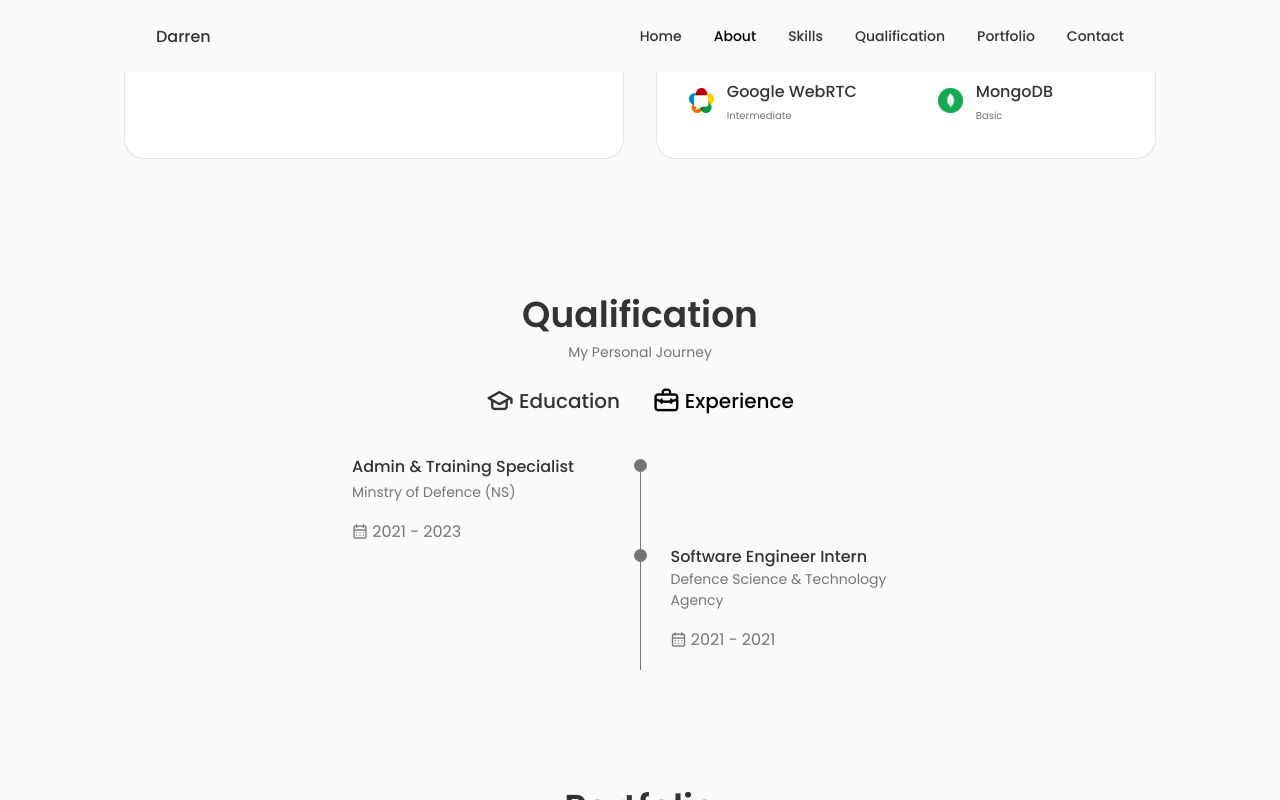
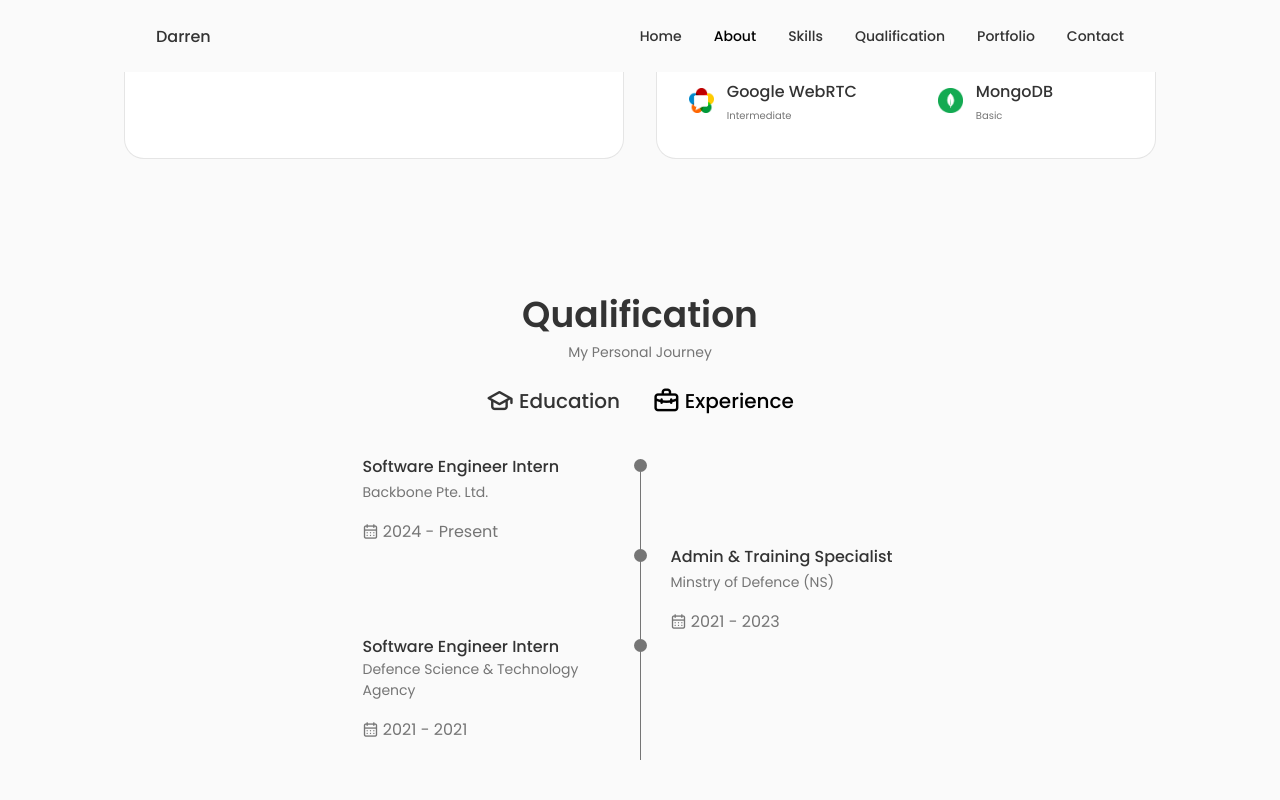
Before and after one commit to wallacepck/wallacepck.github.io, a React (Create React App) app: page / in a window 1280 px wide. Both pictures are taken after a click on the element "Experience". Shown: the part 2045-2845 px from the top of the page. Built offline with nearby package versions, Linux system fonts and the light colour scheme.

Commit message:
Update Qualification
- Updated backbone internship

```diff
--- a/src/components/qualification/Qualification.jsx
+++ b/src/components/qualification/Qualification.jsx
@@ -95,10 +95,10 @@ const Qualification = () => {
                 }>
                     <div className="qualification__data">
                         <div>
-                            <h3 className="qualification__title">Admin & Training Specialist</h3>
-                            <span className="qualification__subtitle">Minstry of Defence (NS)</span>
+                            <h3 className="qualification__title">Software Engineer Intern</h3>
+                            <span className="qualification__subtitle">Backbone Pte. Ltd.</span>
                             <div className="qualification__calender">
-                                <i className="uil uil-calendar-alt"></i> 2021 - 2023
+                                <i className="uil uil-calendar-alt"></i> 2024 - Present
                             </div>
                         </div>
                         <div>
@@ -116,11 +116,25 @@ const Qualification = () => {
                         </div>
 
                         <div>
+                            <h3 className="qualification__title">Admin & Training Specialist</h3>
+                            <span className="qualification__subtitle">Minstry of Defence (NS)</span>
+                            <div className="qualification__calender">
+                                <i className="uil uil-calendar-alt"></i> 2021 - 2023
+                            </div>
+                        </div>
+                    </div>
+
+                    <div className="qualification__data">
+                        <div>
                             <h3 className="qualification__title">Software Engineer Intern</h3>
                             <span className="qualification__subtitle">Defence Science & Technology Agency</span>
                             <div className="qualification__calender">
                                 <i className="uil uil-calendar-alt"></i> 2021 - 2021
                             </div>
+                        </div>
+                        <div>
+                            <span className="qualification__rounder"></span>
+                            <span className="qualification__line"></span>
                         </div>
                     </div>
                 </div>
--- a/src/components/qualification/qualification.css
+++ b/src/components/qualification/qualification.css
@@ -1,5 +1,5 @@
 .qualification__container {
-    max-width: 768px;
+    max-width: 740px;
 }
 
 .qualification__tabs {
```
